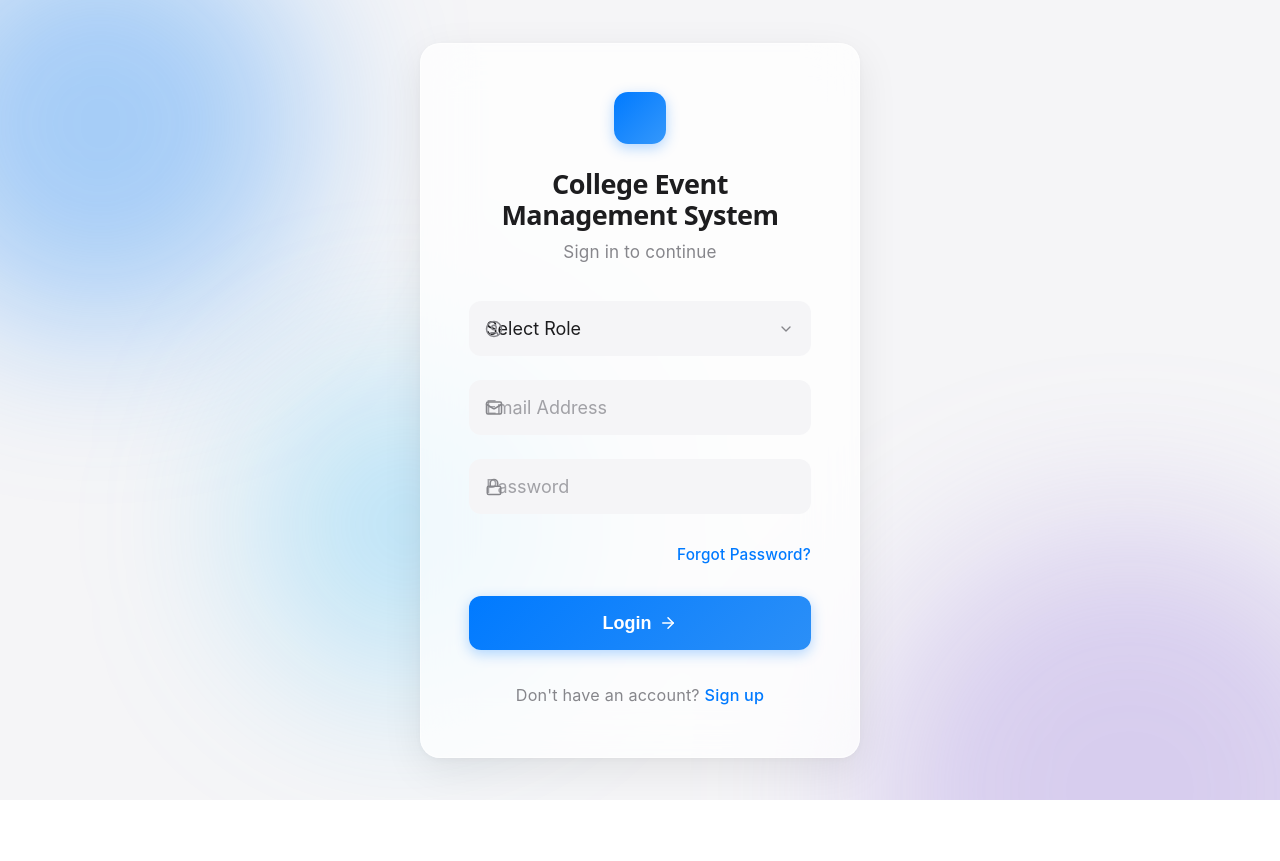
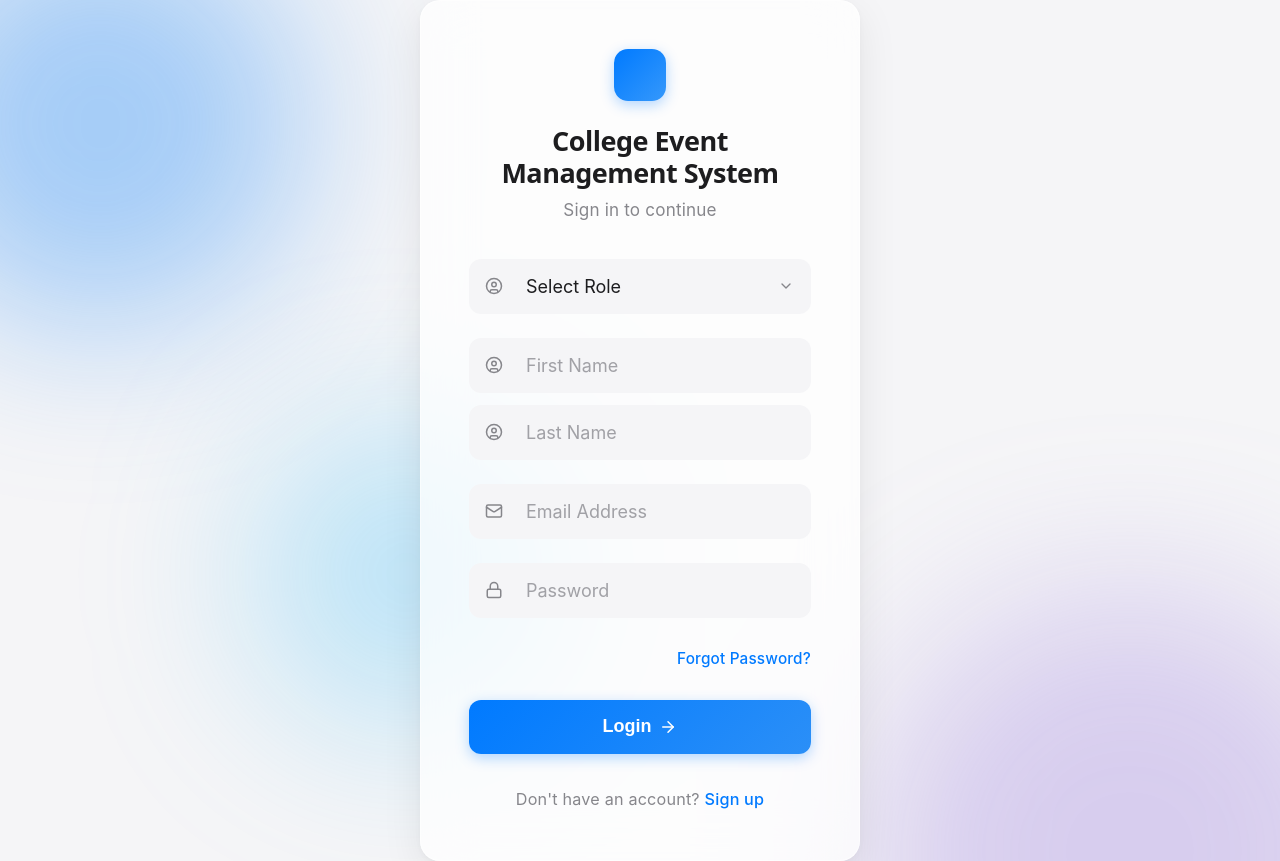
Before and after one commit to MahabaliCoders/codebattle, a React app in the folder frontend/: page / in a window 1280 px wide. Before the commit the page ends 800 px from the top, so only its background shows below. Built offline with nearby package versions, Linux system fonts and the light colour scheme; the HTML template or start-up script is replaced by a standard one.

Commit message:
feat: add first and last name to login, fix icon overlapping css

```diff
--- a/frontend/src/components/Login/Login.css
+++ b/frontend/src/components/Login/Login.css
@@ -127,7 +127,7 @@
 
 .apple-input {
   width: 100%;
-  padding: 16px 16px 16px 44px;
+  padding: 16px 16px 16px 56px !important;
   background: rgba(255, 255, 255, 0.85);
   border: 1px solid rgba(0, 0, 0, 0.06);
   border-radius: 12px;
--- a/frontend/src/components/Login/Login.jsx
+++ b/frontend/src/components/Login/Login.jsx
@@ -9,6 +9,8 @@ import './Login.css';
 const Login = () => {
   const [email, setEmail] = useState('');
   const [password, setPassword] = useState('');
+  const [firstName, setFirstName] = useState('');
+  const [lastName, setLastName] = useState('');
   const [role, setRole] = useState('');
   const [error, setError] = useState('');
   const [isLoading, setIsLoading] = useState(false);
@@ -35,8 +37,15 @@ const Login = () => {
       const userDoc = await getDoc(doc(db, 'users', user.uid));
       if (userDoc.exists()) {
         const userData = userDoc.data();
-        // Option to verify if selected role matches:
-        // if (userData.role !== role.toLowerCase().replace(' ', '-')) ...
+
+        // Update user data if firstName and lastName were provided during login
+        if (firstName || lastName) {
+           const { setDoc } = await import('firebase/firestore');
+           await setDoc(doc(db, 'users', user.uid), {
+             firstName: firstName || userData.firstName || '',
+             lastName: lastName || userData.lastName || ''
+           }, { merge: true });
+        }
 
         if (role === 'Admin') navigate('/dashboard/admin');
         if (role === 'Event Lead') navigate('/dashboard/planning');
@@ -92,6 +101,29 @@ const Login = () => {
                  <option value="Event Lead">Event Lead</option>
                  <option value="User">User</option>
                </select>
+            </div>
+          </div>
+
+          <div className="input-group" style={{ display: 'flex', gap: '12px' }}>
+            <div className="input-icon-wrapper" style={{ flex: 1 }}>
+              <UserCircle className="input-icon" size={18} />
+              <input
+                type="text"
+                className="apple-input"
+                placeholder="First Name"
+                value={firstName}
+                onChange={(e) => setFirstName(e.target.value)}
+              />
+            </div>
+            <div className="input-icon-wrapper" style={{ flex: 1 }}>
+              <UserCircle className="input-icon" size={18} />
+              <input
+                type="text"
+                className="apple-input"
+                placeholder="Last Name"
+                value={lastName}
+                onChange={(e) => setLastName(e.target.value)}
+              />
             </div>
           </div>
 
--- a/frontend/src/components/Login/Signup.jsx
+++ b/frontend/src/components/Login/Signup.jsx
@@ -10,6 +10,8 @@ const Signup = () => {
   const [email, setEmail] = useState('');
   const [password, setPassword] = useState('');
   const [confirmPassword, setConfirmPassword] = useState('');
+  const [firstName, setFirstName] = useState('');
+  const [lastName, setLastName] = useState('');
   const [role, setRole] = useState('');
   const [error, setError] = useState('');
   const [loading, setLoading] = useState(false);
@@ -40,6 +42,8 @@ const Signup = () => {
       // Create user profile with role in Firestore
       await setDoc(doc(db, 'users', user.uid), {
         email: user.email,
+        firstName: firstName,
+        lastName: lastName,
         role: role.toLowerCase().replace(/ /g, '-'),
         createdAt: new Date().toISOString()
       });
@@ -85,6 +89,31 @@ const Signup = () => {
                 <option value="Event Lead">Student Coordinator (Event Lead)</option>
                 <option value="Admin">Faculty/Superuser (Admin)</option>
               </select>
+            </div>
+          </div>
+
+          <div className="input-group" style={{ display: 'flex', gap: '12px' }}>
+            <div className="input-icon-wrapper" style={{ flex: 1 }}>
+              <UserCircle className="input-icon" size={18} />
+              <input
+                type="text"
+                className="apple-input"
+                placeholder="First Name"
+                value={firstName}
+                onChange={(e) => setFirstName(e.target.value)}
+                required
+              />
+            </div>
+            <div className="input-icon-wrapper" style={{ flex: 1 }}>
+              <UserCircle className="input-icon" size={18} />
+              <input
+                type="text"
+                className="apple-input"
+                placeholder="Last Name"
+                value={lastName}
+                onChange={(e) => setLastName(e.target.value)}
+                required
+              />
             </div>
           </div>
 
```
